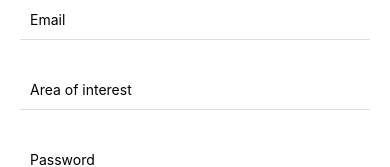
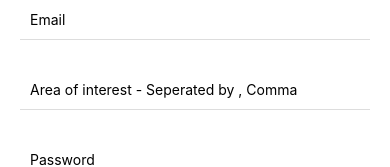
Before and after one commit to KondaShivaradhan/NWapp, a React Native app: screen /signup in a window 390 px wide. Shown: the part 455-622 px from the top of the page. Built offline with nearby package versions, Linux system fonts and the light colour scheme; what expo-notifications would draw is missing.

Commit message:
Signup Fix

```diff
--- a/screens/Signup.jsx
+++ b/screens/Signup.jsx
@@ -118,16 +118,7 @@ export default function Signup({ navigation }) {
                 return (((val.length >= 1 && val.length <= 20) && (containsOnlyLetters(val))))
             }
         ),
-        aoi: Yup.string().required('Cannot be Empty').test(
-            'len',
-            'Invalid input',
-            (val) => {
-                if (val == undefined) {
-                    return true;
-                }
-                return (((val.length >= 1 && val.length <= 20) && (containsOnlyLetters(val))))
-            }
-        ),
+        aoi: Yup.string().required('Cannot be Empty'),
         email: Yup.string().email('Invalid email').required('Email is required'),
         password: Yup.string().required('Password is required').test(
             'len',
@@ -272,7 +263,7 @@ export default function Signup({ navigation }) {
                                     onChangeText={handleChange('aoi')}
                                     onBlur={handleBlur('aoi')}
                                     value={values.aoi}
-                                    placeholder="Area of interest"
+                                    placeholder="Area of interest - Seperated by , Comma"
                                     keyboardType="default"
                                     autoCapitalize="none"
                                 />
```
